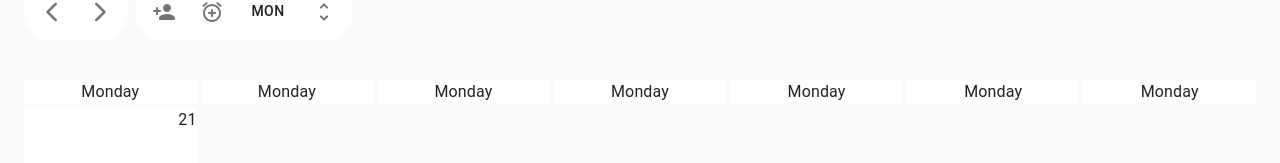
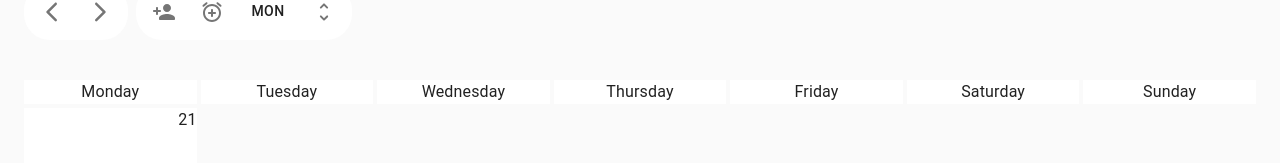
Before and after one commit to bac-dam-1991/brekks, a Next.js app: page / in a window 1280 px wide. Shown: the part 615-778 px from the top of the page. Built offline with nearby package versions, Linux system fonts and the light colour scheme.

Commit message:
Finished calendar headings.

```diff
--- a/components/calendar/CalendarGrid.Component.tsx
+++ b/components/calendar/CalendarGrid.Component.tsx
@@ -6,7 +6,7 @@ import clsx from "clsx";
 // Utility
 import { generateClassName } from "../../domain/utility/utility";
 
-// COmponents
+// Components
 import CalendarPanel from "./CalendarPanel.Component";
 
 // MUI
@@ -16,6 +16,11 @@ import {
 	createStyles,
 	Theme,
 } from "@material-ui/core/styles";
+
+// Contexts
+import { useCalendar } from "../../contexts/CalendarManager.Context";
+import ICalendarHead from "../../domain/common/interfaces/ICalendarHead";
+import Calendar from "../../domain/common/classes/calendar";
 
 export const styles = (theme: Theme) =>
 	createStyles({
@@ -35,29 +40,25 @@ const CalendarGrid: React.FC<CalendarGridProps & WithStyles<typeof styles>> = ({
 	className,
 	...divProps
 }) => {
+	// States
+	const [calendarHeadings, setCalendarHeadings] = React.useState<
+		ICalendarHead[]
+	>([]);
+
+	// Contexts
+	const { firstDayOfWeek } = useCalendar();
+
+	// Effects
+	React.useEffect(() => {
+		setCalendarHeadings(Calendar.getDaysOfWeek(firstDayOfWeek));
+	}, [firstDayOfWeek]);
+
 	return (
 		<div className={clsx(classes.root, className)} {...divProps}>
-			<CalendarPanel
-				data={{ discriminator: "ICalendarHead", text: "Monday" }}
-			/>
-			<CalendarPanel
-				data={{ discriminator: "ICalendarHead", text: "Monday" }}
-			/>
-			<CalendarPanel
-				data={{ discriminator: "ICalendarHead", text: "Monday" }}
-			/>
-			<CalendarPanel
-				data={{ discriminator: "ICalendarHead", text: "Monday" }}
-			/>
-			<CalendarPanel
-				data={{ discriminator: "ICalendarHead", text: "Monday" }}
-			/>
-			<CalendarPanel
-				data={{ discriminator: "ICalendarHead", text: "Monday" }}
-			/>
-			<CalendarPanel
-				data={{ discriminator: "ICalendarHead", text: "Monday" }}
-			/>
+			{calendarHeadings.map((heading: ICalendarHead) => (
+				<CalendarPanel data={heading} />
+			))}
+
 			<CalendarPanel
 				data={{ discriminator: "ICalendarBody", date: "21" }}
 			/>
--- a/components/calendar/CalendarUtilityToolbar.Component.tsx
+++ b/components/calendar/CalendarUtilityToolbar.Component.tsx
@@ -24,7 +24,9 @@ import PromptedIconButton from "../common/PromptedIconButton.Component";
 
 // NPM
 import clsx from "clsx";
-import { FirstDayOfWeekType } from "../../domain/common/types/FirstDayOfWeekType";
+
+// Contexts
+import { useCalendar } from "../../contexts/CalendarManager.Context";
 
 export const styles = (theme: Theme) =>
 	createStyles({
@@ -44,23 +46,12 @@ export interface CalendarUtilityToolbarProps extends PaperProps {}
 const CalendarUtilityToolbar: React.FC<
 	CalendarUtilityToolbarProps & WithStyles<typeof styles>
 > = ({ classes, className, ...paperProps }) => {
-	// States
-	const [
+	const {
 		firstDayOfWeek,
-		setFirstDayOfWeek,
-	] = React.useState<FirstDayOfWeekType>("Monday");
-	const [expandAll, setExpandAll] = React.useState<boolean>(false);
-
-	// Handler
-	const toggleFirstDayOfWeek = () => {
-		setFirstDayOfWeek((prevState: FirstDayOfWeekType) =>
-			firstDayOfWeek === "Monday" ? "Sunday" : "Monday"
-		);
-	};
-
-	const toggleExpandAll = () => {
-		setExpandAll((prevState: boolean) => !prevState);
-	};
+		toggleExpandAll,
+		toggleFirstDayOfWeek,
+		expandAll,
+	} = useCalendar();
 
 	return (
 		<Paper
--- /dev/null
+++ b/contexts/CalendarManager.Context.tsx
@@ -0,0 +1,55 @@
+import * as React from "react";
+import { FirstDayOfWeekType } from "../domain/common/types/FirstDayOfWeekType";
+
+export interface ICalendarContext {
+	firstDayOfWeek: FirstDayOfWeekType;
+	toggleFirstDayOfWeek: () => void;
+	expandAll: boolean;
+	toggleExpandAll: () => void;
+}
+
+export const CalendarContext = React.createContext<ICalendarContext>({
+	firstDayOfWeek: "Monday",
+	toggleFirstDayOfWeek: () => {},
+	expandAll: false,
+	toggleExpandAll: () => {},
+});
+
+export interface CalendarManagerProps {}
+
+const CalendarManager: React.FC<CalendarManagerProps> = ({ children }) => {
+	// States
+	const [
+		firstDayOfWeek,
+		setFirstDayOfWeek,
+	] = React.useState<FirstDayOfWeekType>("Monday");
+	const [expandAll, setExpandAll] = React.useState<boolean>(false);
+
+	// Handler
+	const toggleFirstDayOfWeek = () => {
+		setFirstDayOfWeek((prevState: FirstDayOfWeekType) =>
+			firstDayOfWeek === "Monday" ? "Sunday" : "Monday"
+		);
+	};
+
+	const toggleExpandAll = () => {
+		setExpandAll((prevState: boolean) => !prevState);
+	};
+
+	return (
+		<CalendarContext.Provider
+			value={{
+				firstDayOfWeek,
+				toggleFirstDayOfWeek,
+				expandAll,
+				toggleExpandAll,
+			}}
+		>
+			{children}
+		</CalendarContext.Provider>
+	);
+};
+
+export const useCalendar = () => React.useContext(CalendarContext);
+
+export default CalendarManager;
--- a/pages/_app.tsx
+++ b/pages/_app.tsx
@@ -16,6 +16,9 @@ import {
 
 // Domain
 import theme from "../domain/common/theme";
+
+// Contexts
+import CalendarManager from "../contexts/CalendarManager.Context";
 
 const generateClassName = createGenerateClassName({
 	productionPrefix: "BTD-Tech-",
@@ -39,9 +42,11 @@ const App: React.FC<AppProps> = ({ Component, pageProps }) => {
 			</Head>
 			<StylesProvider generateClassName={generateClassName} injectFirst>
 				<ThemeProvider theme={theme}>
-					<Layout>
-						<Component {...pageProps} />
-					</Layout>
+					<CalendarManager>
+						<Layout>
+							<Component {...pageProps} />
+						</Layout>
+					</CalendarManager>
 				</ThemeProvider>
 			</StylesProvider>
 		</React.Fragment>
```
